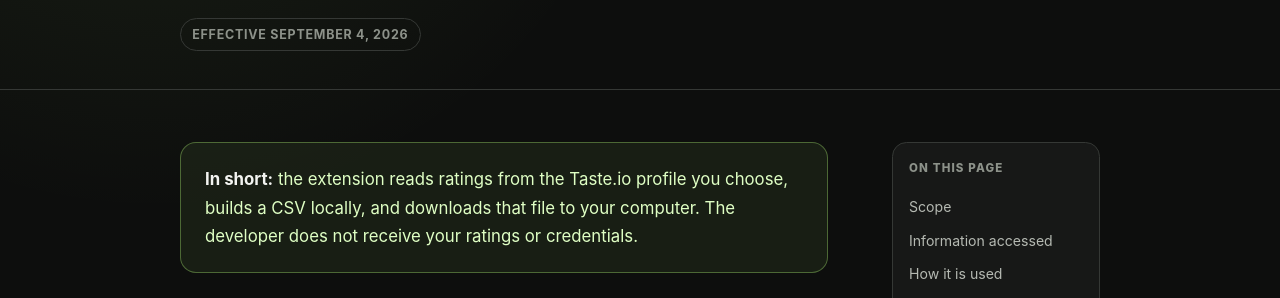
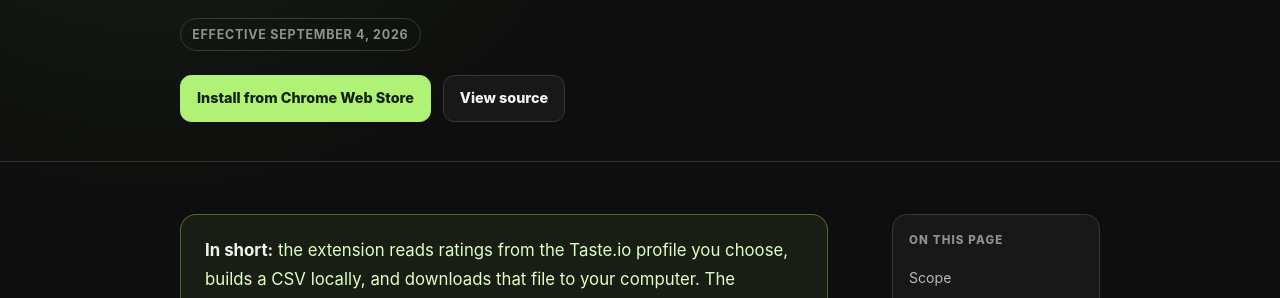
Before and after one commit to ecwilsonaz/taste-io-export, a browser extension: page docs/index.html in a window 1280 px wide. Shown: the part 297-595 px from the top of the page. Drawn offline with Linux system fonts and the light colour scheme.

Commit message:
docs: link published Chrome extension

```diff
--- a/docs/index.html
+++ b/docs/index.html
@@ -120,6 +120,46 @@
         font-weight: 700;
         letter-spacing: 0.06em;
         text-transform: uppercase;
+      }
+
+      .header-actions {
+        display: flex;
+        gap: 0.75rem;
+        flex-wrap: wrap;
+        margin-top: 1.5rem;
+      }
+
+      .cta {
+        display: inline-flex;
+        min-height: 2.75rem;
+        align-items: center;
+        justify-content: center;
+        border: 1px solid var(--border);
+        border-radius: 0.7rem;
+        padding: 0.65rem 1rem;
+        font-size: 0.9rem;
+        font-weight: 800;
+        text-decoration: none;
+      }
+
+      .cta-primary {
+        border-color: var(--accent);
+        color: var(--accent-ink);
+        background: var(--accent);
+      }
+
+      .cta-primary:hover {
+        background: #c2fa94;
+      }
+
+      .cta-secondary {
+        color: var(--text);
+        background: var(--surface);
+      }
+
+      .cta-secondary:hover {
+        border-color: #555a55;
+        background: var(--surface-raised);
       }
 
       main {
@@ -257,6 +297,15 @@
           server, account system, analytics, advertising, or tracking.
         </p>
         <span class="effective">Effective September 4, 2026</span>
+        <div class="header-actions">
+          <a
+            class="cta cta-primary"
+            href="https://chromewebstore.google.com/detail/tasteio-ratings-exporter/fplogioofchophiaiehfoejfipehgffi"
+          >Install from Chrome Web Store</a>
+          <a class="cta cta-secondary" href="https://github.com/ecwilsonaz/taste-io-export">
+            View source
+          </a>
+        </div>
       </div>
     </header>
 
```
Also changed, not shown: README.md.
